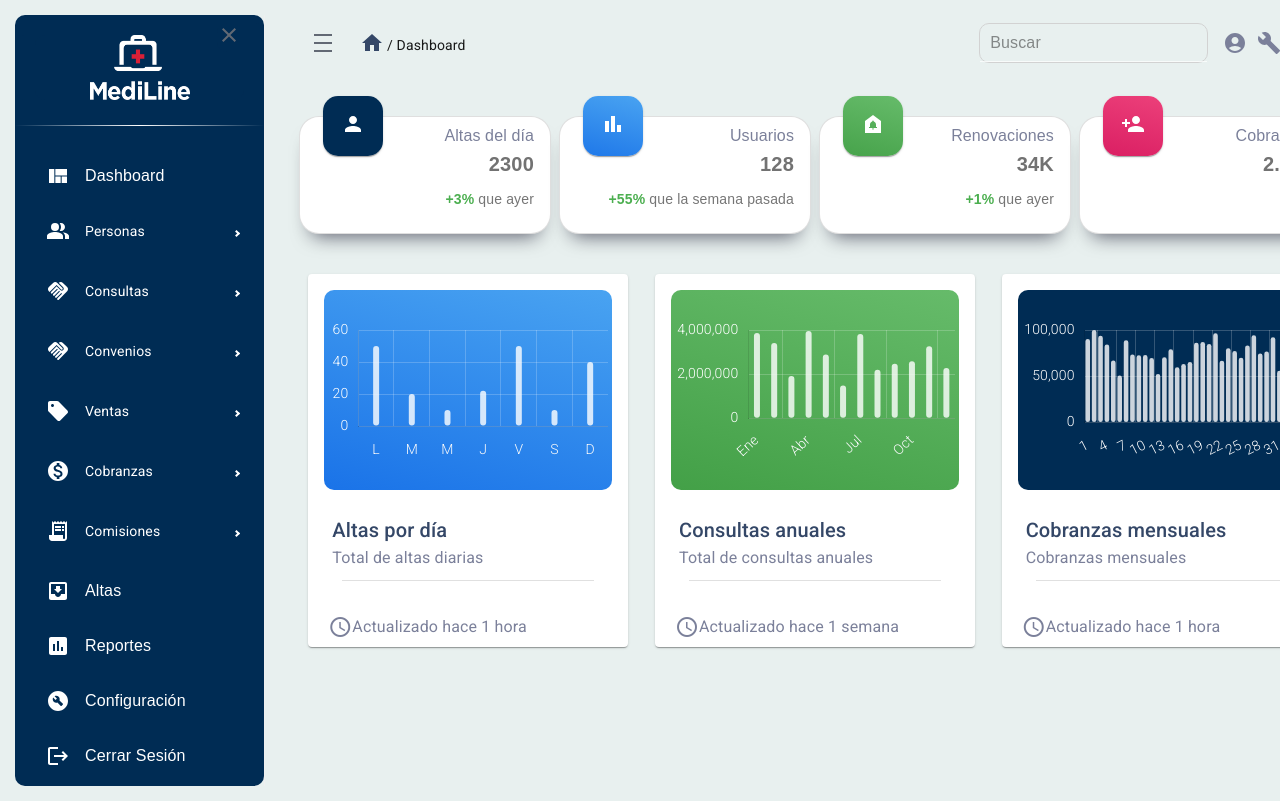
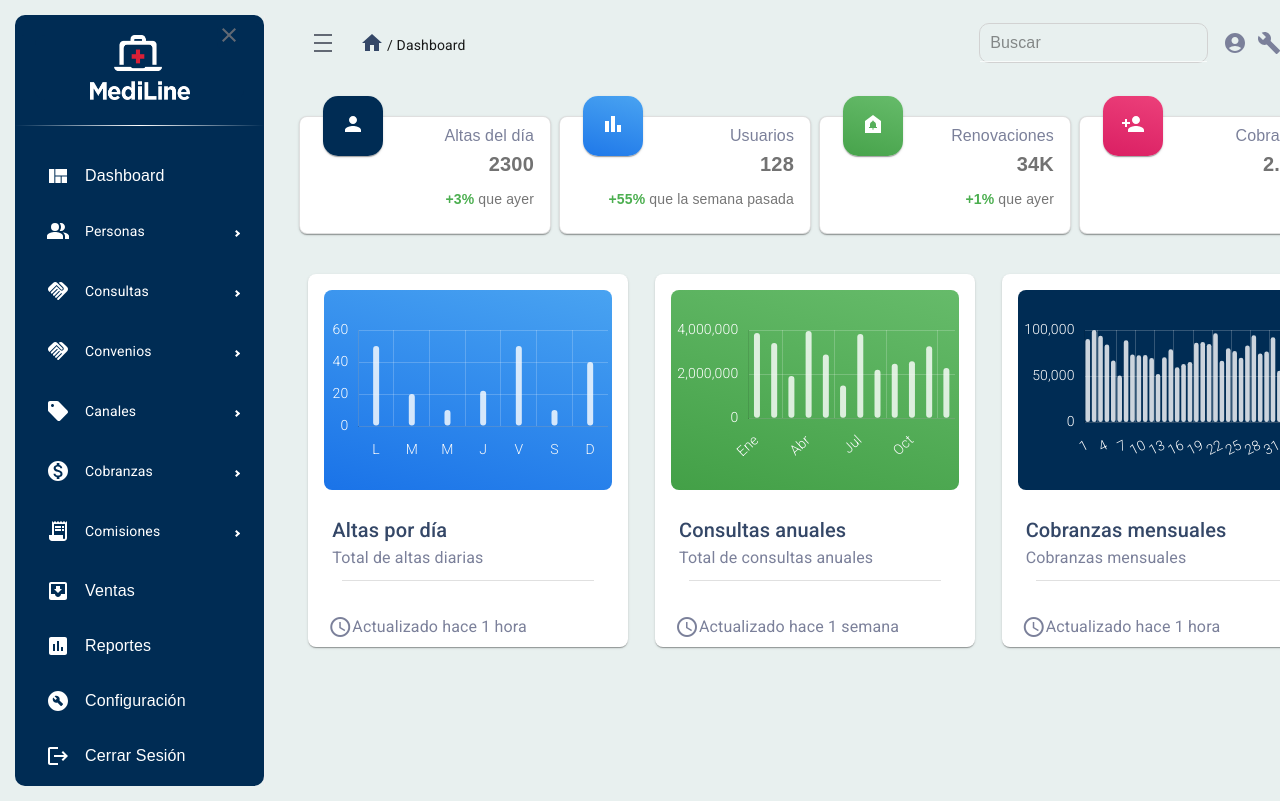
Before and after one commit to alexgarciaalcuadrado/Responsibe-navbar-and-sidebar-, a React (Create React App) app: page / in a window 1280 px wide. Shown: the top 801 px of the page. Built offline with nearby package versions, Linux system fonts and the light colour scheme.

Commit message:
changes after meet with the client

```diff
--- a/src/components/charts/ReportsBarChart/index.js
+++ b/src/components/charts/ReportsBarChart/index.js
@@ -36,7 +36,7 @@ function ReportsBarChart({ color, title, description, date, chart, background })
 
   return (
     <div style={{ width: "20rem"}}>
-    <Card sx={{ height: "100%" }}>
+    <Card sx={{ height: "100%",borderRadius:2 }}>
       <Box padding="1rem">
         {useMemo(
           () => (
@@ -52,7 +52,7 @@ function ReportsBarChart({ color, title, description, date, chart, background })
               sx={{
                 background:background,
                 margin: 0,
-                borderRadius: "10px"
+                borderRadius: 2
               }}
             >
               <Bar data={data} options={options} />
--- a/src/components/dashboardCard.js
+++ b/src/components/dashboardCard.js
@@ -29,8 +29,8 @@ const DashboardCard = ({
           className="card"
           sx={{
             maxWidth: 345,
-            borderRadius: "20px",
-            boxShadow: "0px 14px 19px -12px rgba(4,2,26,0.62)",
+            borderRadius: 2,
+            // boxShadow: "0px 10px 19px -12px rgba(4,2,26,0.62)",
           }}
         >
           <CardContent>
--- a/src/pages/patients.js
+++ b/src/pages/patients.js
@@ -51,7 +51,7 @@ const columns = [
     name: "state",
     label: "Activo",
     options: {
-      filter: false,
+      filter: true,
       sort: true,
     },
   },
@@ -59,7 +59,7 @@ const columns = [
     name: "plan",
     label: "Plan",
     options: {
-      filter: false,
+      filter: true,
       sort: true,
     },
   },
--- a/src/theme/MedilineTheme.js
+++ b/src/theme/MedilineTheme.js
@@ -12,7 +12,7 @@ const MedilineTheme = createTheme({
   },
   typography: {
     button:{
-      textTransform:'none'
+
     },
     fontFamily: 'Raleway, Arial',
   },
--- a/src/utils/sibebarPaths.js
+++ b/src/utils/sibebarPaths.js
@@ -38,7 +38,7 @@ export const items = [
         title: "Prestadores"
       }]
     },
-    { title: "Ventas", icon: <SellIcon />,
+    { title: "Canales", icon: <SellIcon />,
     subItems:[
       {
         title: "Directa"
@@ -62,7 +62,7 @@ export const items = [
         title: "Esquemas Comisionales"
       }]
      },
-    { title: "Altas", icon: <MoveToInboxIcon /> },
+    { title: "Ventas", icon: <MoveToInboxIcon /> },
     { title: "Reportes", icon: <AssessmentIcon /> },
     { title: "Configuración", icon: <BuildCircleIcon /> },
     { title: "Cerrar Sesión", icon: <LogoutIcon /> },
```
